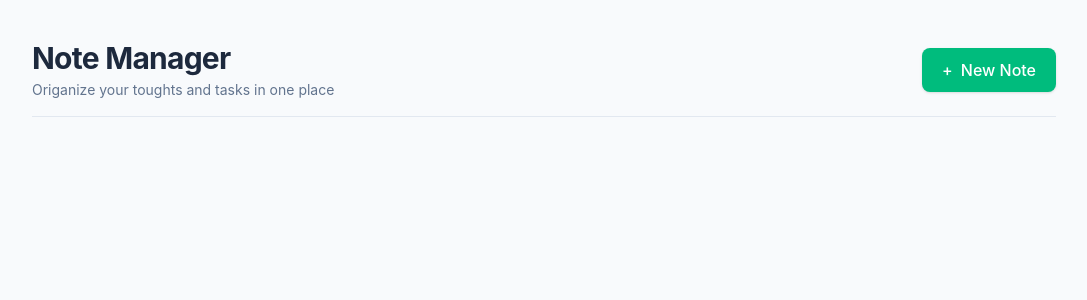
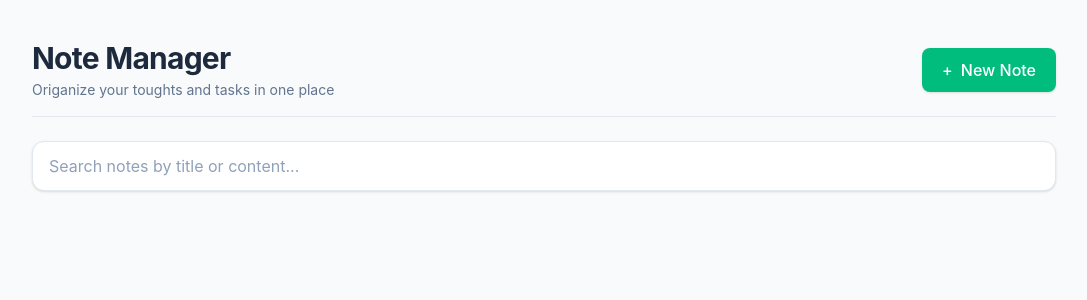
Before and after one commit to lonelyruy/sudu-fullstack-pretask, a Vue app: page / in a window 1280 px wide. Shown: the top 300 px of the page, without its empty margins (96-1183 px from the left). Built offline with nearby package versions, Linux system fonts and the light colour scheme.

Commit message:
Add search bar in HomeView.vue

```diff
--- a/src/views/HomeView.vue
+++ b/src/views/HomeView.vue
@@ -16,7 +16,17 @@
           <span> + </span> New Note
         </button>
       </header>
+
+    <!-- Search Input -->
+    <div class = "relative">
+      <input
+        v-model = "searchQuery"
+        type = "text"
+        placeholder = "Search notes by title or content..."
+        class = "w-full px-4 py-3 bg-white border border-slate-200 rounded-xl shadow-sm outline-none focus:border-blue-500 focus:ring-2 focus:ring-blue-200 transition-all text-slate-700 placeholder-slate-400"
+      />
     </div>
   </div>
+</div>
 
 </template>
```
